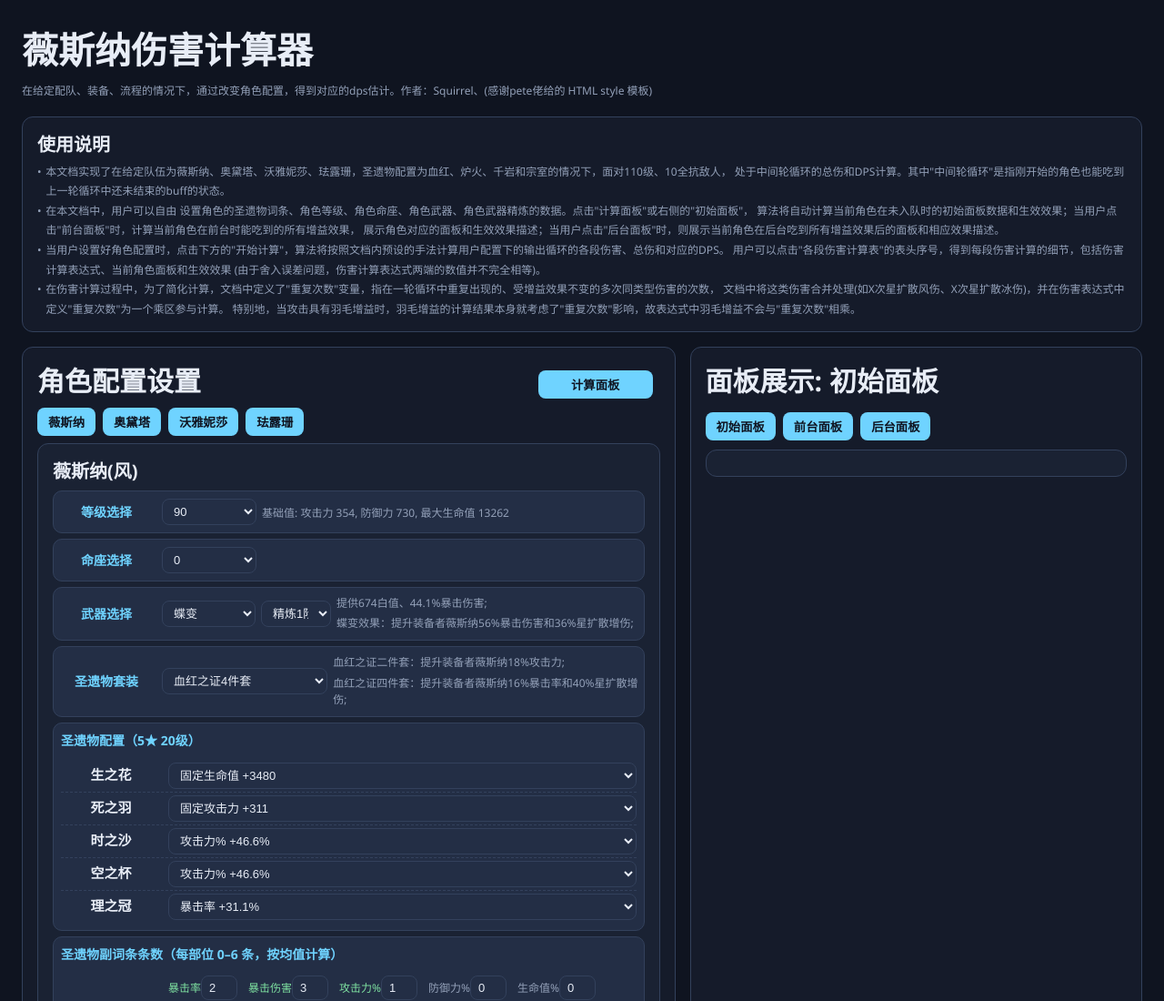
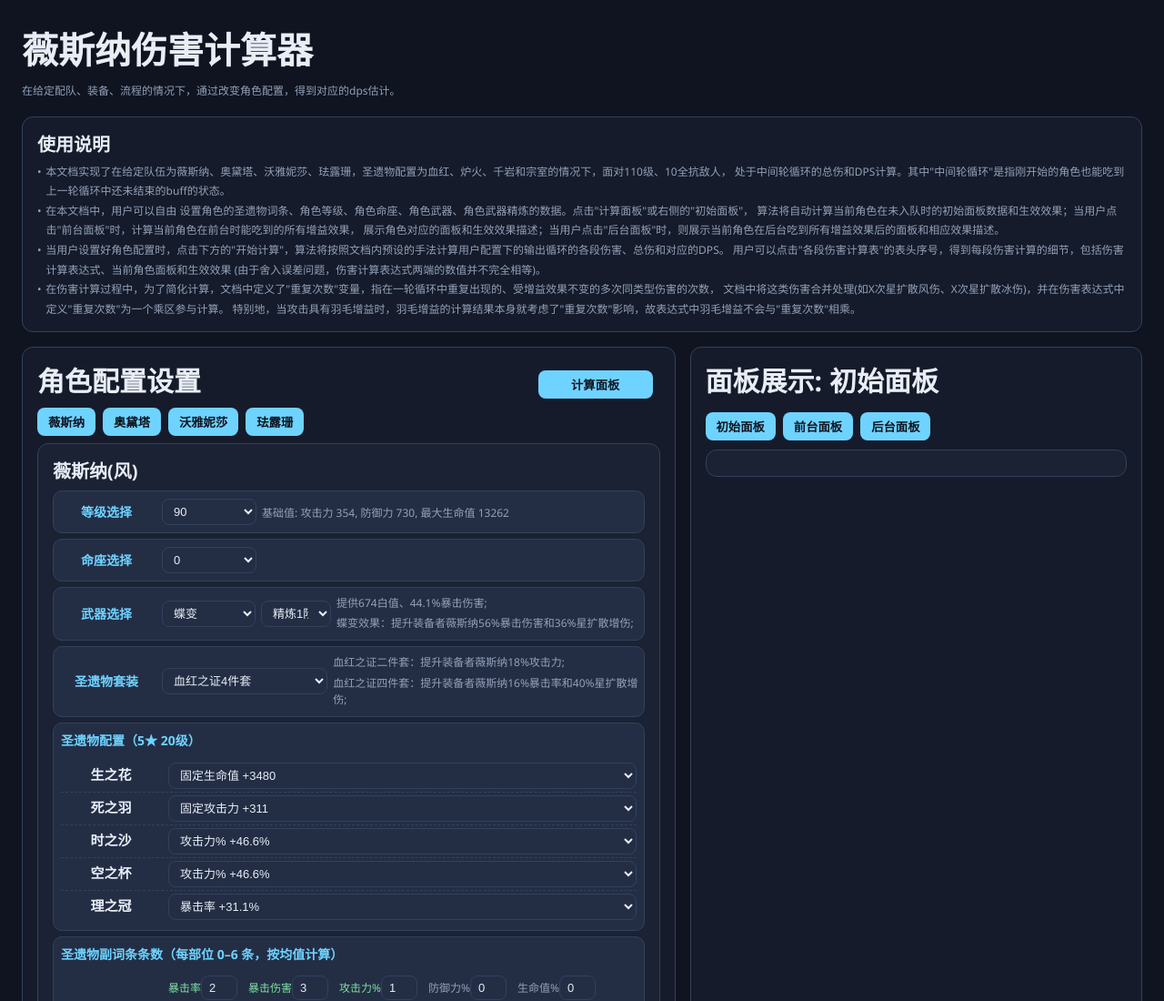
Before and after one commit to BirdOfFischel/my-website, a plain HTML site: page Calculator_VesnaOdetteVodyanitsaFaruzan/index.html in a window 1280 px wide. Shown: the top 1100 px of the page at 91% size. Drawn offline with Linux system fonts and the light colour scheme.

Commit message:
Update index.html

```diff
--- a/Calculator_VesnaOdetteVodyanitsaFaruzan/index.html
+++ b/Calculator_VesnaOdetteVodyanitsaFaruzan/index.html
@@ -114,7 +114,7 @@
 <body>
 <!-- 标题部分 -->
 <p class = "title">薇斯纳伤害计算器</p>
-<div class="sub">在给定配队、装备、流程的情况下，通过改变角色配置，得到对应的dps估计。作者：Squirrel、(感谢pete佬给的 HTML style 模板)</div>
+<div class="sub">在给定配队、装备、流程的情况下，通过改变角色配置，得到对应的dps估计。</div>
 
 <div class = "part dot">
   <h1>使用说明</h1>
```
